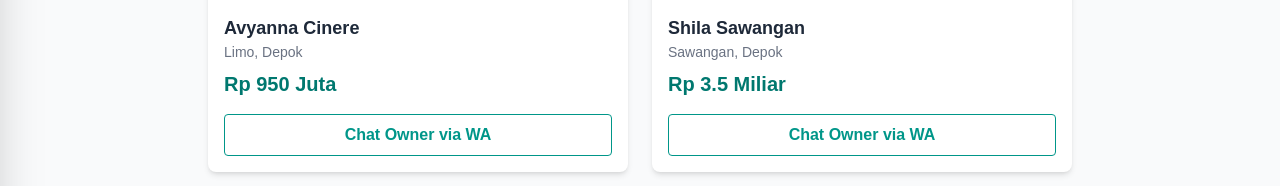
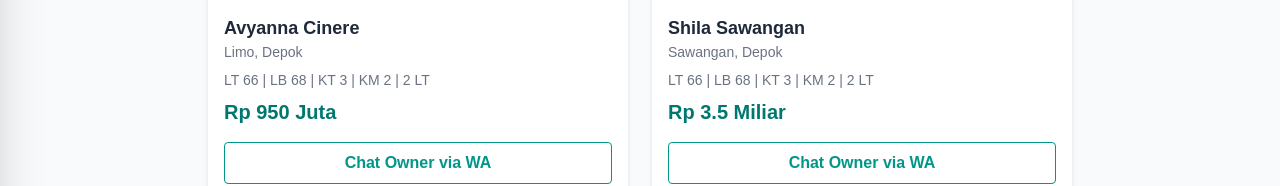
Before and after one commit to fizriadiyesa/properly, a Next.js app: page / in a window 1280 px wide. Shown: the part 399-585 px from the top of the page. Built offline with nearby package versions, Linux system fonts and the light colour scheme.

Commit message:
Tambah deksripsi properti

```diff
--- a/src/app/page.js
+++ b/src/app/page.js
@@ -14,6 +14,7 @@ const daftarProperti = [
     kota: "Depok",
     tipe: "Rumah",
     lokasi: "Limo, Depok",
+    deskripsi: "LT 66 |  LB 68  | KT 3 | KM 2 | 2 LT",
     gambar: "https://images.unsplash.com/photo-1564013799919-ab600027ffc6?auto=format&fit=crop&w=800&q=80",
     wa: "6281234567890"
   },
@@ -25,7 +26,8 @@ const daftarProperti = [
       kota: "Depok",
       tipe: "Rumah",
       lokasi: "Sawangan, Depok",
-      gambar: "https://images.unsplash.com/photo-1600596542815-e32cbee30d1c?auto=format&fit=crop&w=800&q=80",
+      deskripsi: "LT 66 |  LB 68  | KT 3 | KM 2 | 2 LT",
+      gambar: "https://images.unsplash.com/photo-1564013799919-ab600027ffc6?auto=format&fit=crop&w=800&q=80",
       wa: "6281234567890"
     },
     {
@@ -36,6 +38,7 @@ const daftarProperti = [
       kota: "Bekasi",
       tipe: "Apartemen",
       lokasi: "Bekasi Selatan",
+      deskripsi: "LT 66 |  LB 68  | KT 3 | KM 2 | 2 LT",
       gambar: "https://images.unsplash.com/photo-1545324418-cc1a3fa10c00?auto=format&fit=crop&w=800&q=80",
       wa: "6281234567890"
     },
@@ -47,6 +50,7 @@ const daftarProperti = [
       kota: "Jakarta Selatan",
       tipe: "Ruko",
       lokasi: "Tebet, Jakarta",
+      deskripsi: "LT 66 |  LB 68  | KT 3 | KM 2 | 2 LT",
       gambar: "https://images.unsplash.com/photo-1497366216548-37526070297c?auto=format&fit=crop&w=800&q=80",
       wa: "6281234567890"
     },
@@ -58,6 +62,7 @@ const daftarProperti = [
       kota: "Tangerang Selatan",
       tipe: "Rumah",
       lokasi: "Bintaro Sektor 9",
+      deskripsi: "LT 66 |  LB 68  | KT 3 | KM 2 | 2 LT",
       gambar: "https://images.unsplash.com/photo-1512917774080-9991f1c4c750?auto=format&fit=crop&w=800&q=80",
       wa: "6281234567890"
     }
@@ -156,6 +161,7 @@ return (
               <div className="p-4">
                 <h2 className="font-bold text-lg text-gray-800">{rumah.nama}</h2>
                 <p className="text-gray-500 text-sm mb-2">{rumah.lokasi}</p>
+                <p className="text-gray-500 text-sm mb-2">{rumah.deskripsi}</p>
                 <p className="font-bold text-xl text-teal-700 mb-4">{rumah.hargaDisplay}</p>
 
                 <a
@@ -172,7 +178,7 @@ return (
           {/* Kalau gak ada hasil */}
           {propertiDisaring.length === 0 && (
             <div className="col-span-full text-center py-10 text-gray-500">
-              Yah, properti yang lu cari gak ada Bro. Coba ganti filter lain.
+              Yah, properti yang kamu cari tidak ada. Coba ganti filter lain.
             </div>
           )}
 
```
